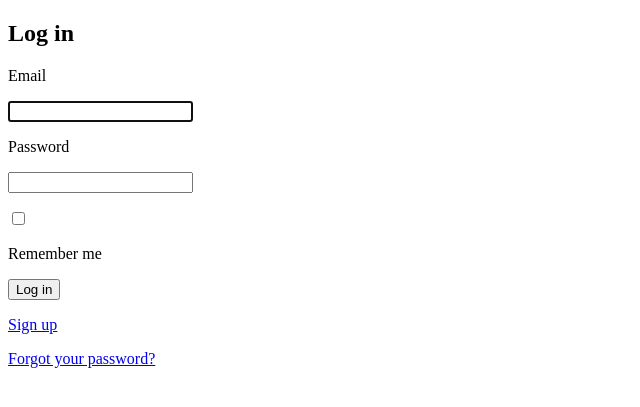
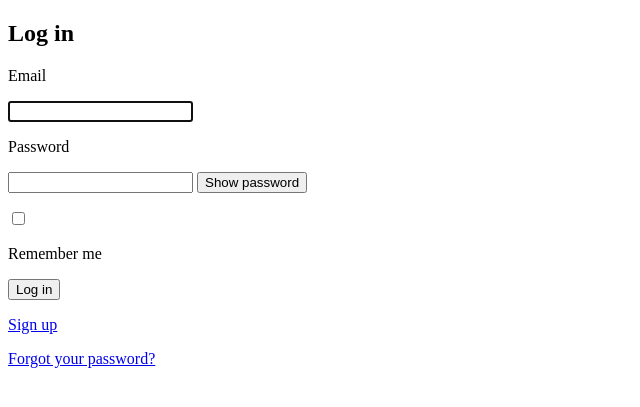
Before and after one commit to Lemona0403/csci3100-project, a Rails app: page /users/sign_in in a window 1280 px wide. Shown: the part 26-433 px from the top of the page, without its empty margins (0-640 px from the left). Run offline with Rails 7, Linux system fonts and the light colour scheme; some libraries are stand-ins or nearby versions.

Commit message:
Implement password visibility toggle in login form and add corresponding tests

```diff
--- /dev/null
+++ b/lost_and_found_app/app/javascript/controllers/password_visibility_controller.js
@@ -0,0 +1,12 @@
+import { Controller } from "@hotwired/stimulus"
+
+export default class extends Controller {
+  static targets = ["input", "button"]
+
+  toggle() {
+    const showPassword = this.inputTarget.type === "password"
+    this.inputTarget.type = showPassword ? "text" : "password"
+    this.buttonTarget.textContent = showPassword ? "Hide password" : "Show password"
+    this.buttonTarget.setAttribute("aria-pressed", showPassword)
+  }
+}
--- a/lost_and_found_app/app/views/devise/sessions/new.html.erb
+++ b/lost_and_found_app/app/views/devise/sessions/new.html.erb
@@ -6,9 +6,16 @@
     <p><%= f.email_field :email, autofocus: true, autocomplete: "email" %></p>
   </div>
 
-  <div class="field">
+  <div class="field" data-controller="password-visibility">
     <p><%= f.label :password %></p>
-    <p><%= f.password_field :password, autocomplete: "current-password" %></p>
+    <p>
+      <%= f.password_field :password, autocomplete: "current-password",
+                           data: { password_visibility_target: "input" } %>
+      <button type="button"
+              data-action="password-visibility#toggle"
+              data-password-visibility-target="button"
+              aria-pressed="false">Show password</button>
+    </p>
   </div>
 
   <% if devise_mapping.rememberable? %>
```
Also changed, not shown: lost_and_found_app/test/application_system_test_case.rb (+20 -0 lines), lost_and_found_app/test/controllers/users_controller_test.rb (+9 -0 lines), lost_and_found_app/test/system/users_test.rb (+12 -0 lines).
